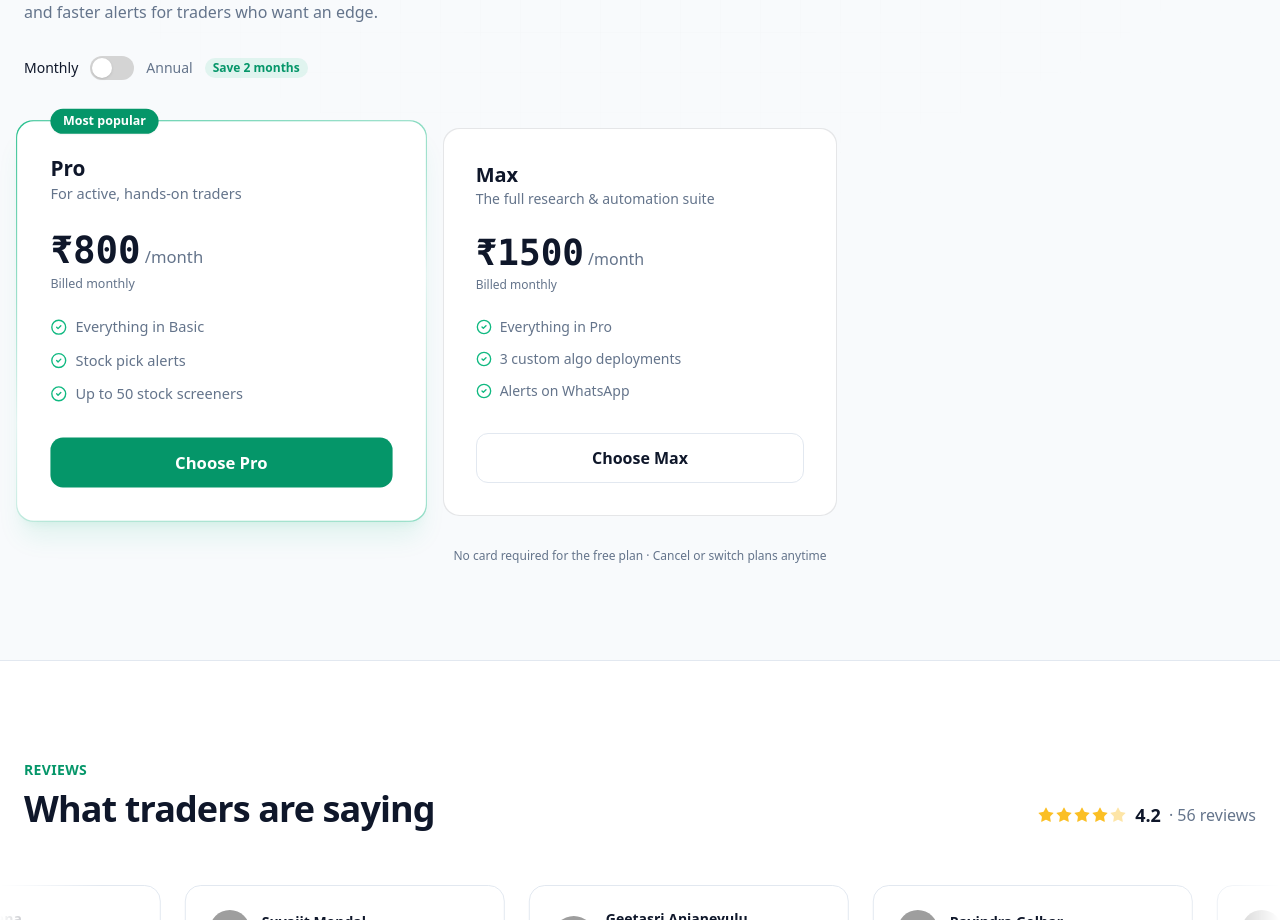
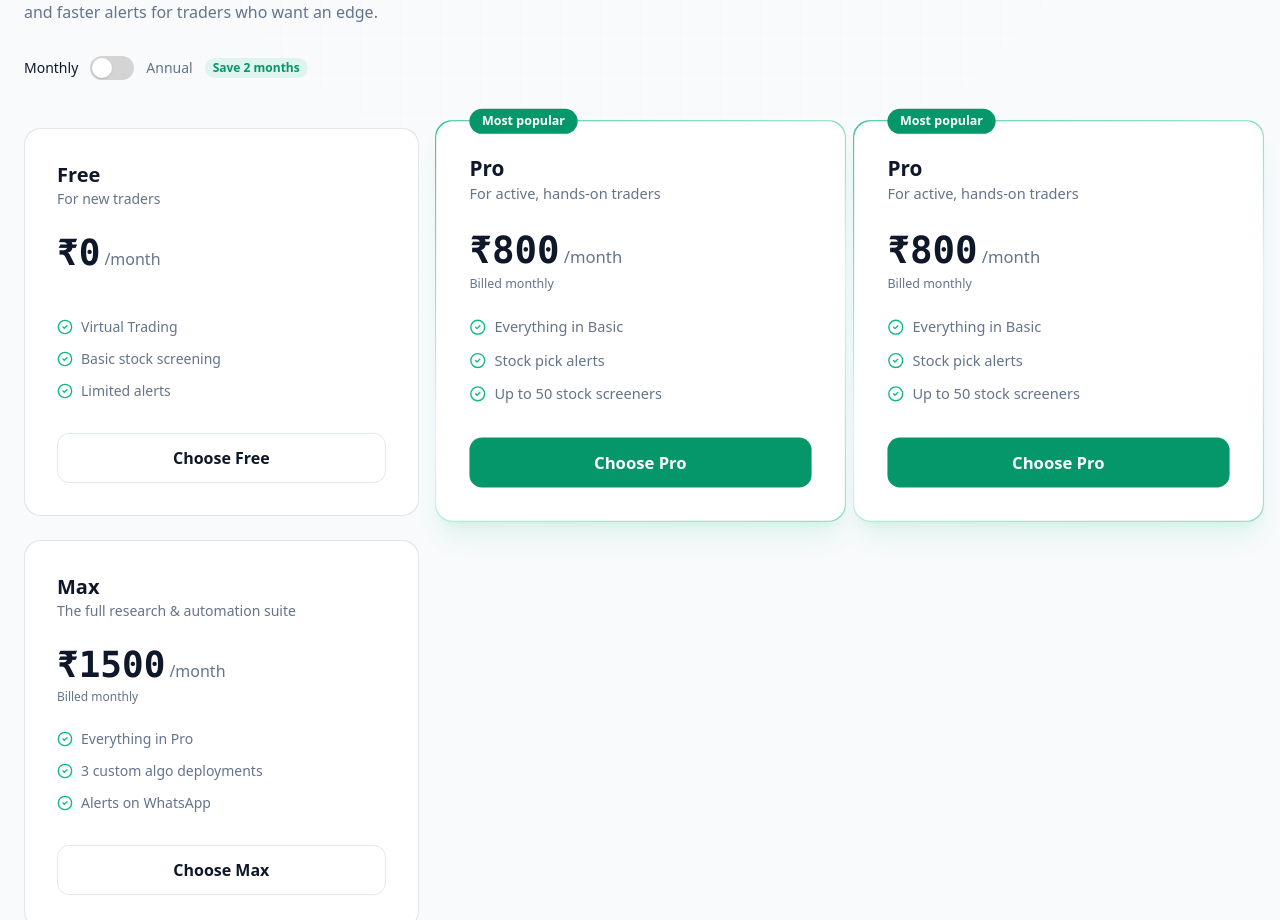
Before and after one commit to optionxi/optionxi-website, a Next.js app: page / in a window 1280 px wide. Shown: the part 5827-6747 px from the top of the page. Built offline with nearby package versions, Linux system fonts and the light colour scheme; no server answers; the database is empty; grey boxes are pictures that could not be loaded.

Commit message:
added free plan

```diff
--- a/src/app/page.tsx
+++ b/src/app/page.tsx
@@ -104,6 +104,22 @@ const STEPS = [
 ];
 
 const PLANS = [
+  {
+    key: "fre",
+    name: "Free",
+    tagline: "For new traders",
+    price: 0,
+    popular: false,
+    features: ["Virtual Trading","Basic stock screening", "Limited alerts"],
+  },
+  {
+    key: "pro",
+    name: "Pro",
+    tagline: "For active, hands-on traders",
+    price: 800,
+    popular: true,
+    features: ["Everything in Basic", "Stock pick alerts", "Up to 50 stock screeners"],
+  },
   {
     key: "pro",
     name: "Pro",
```
